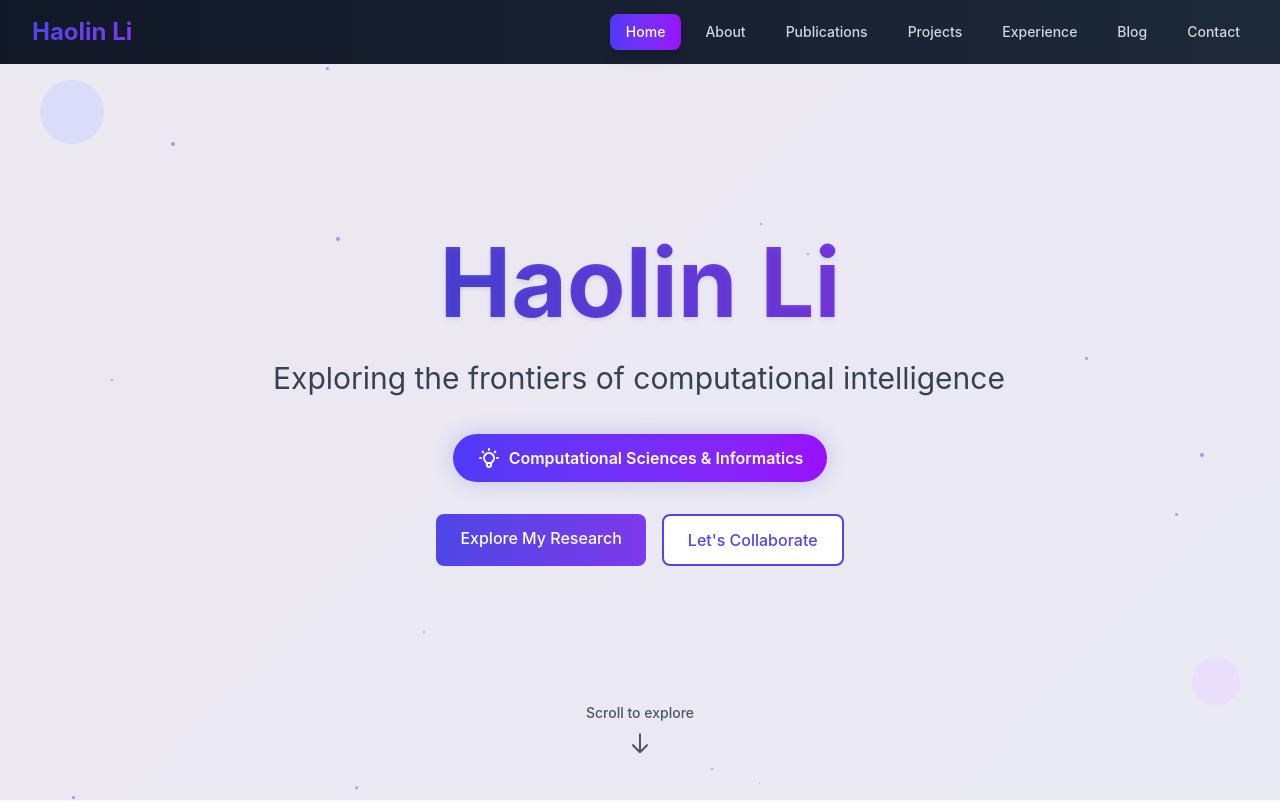
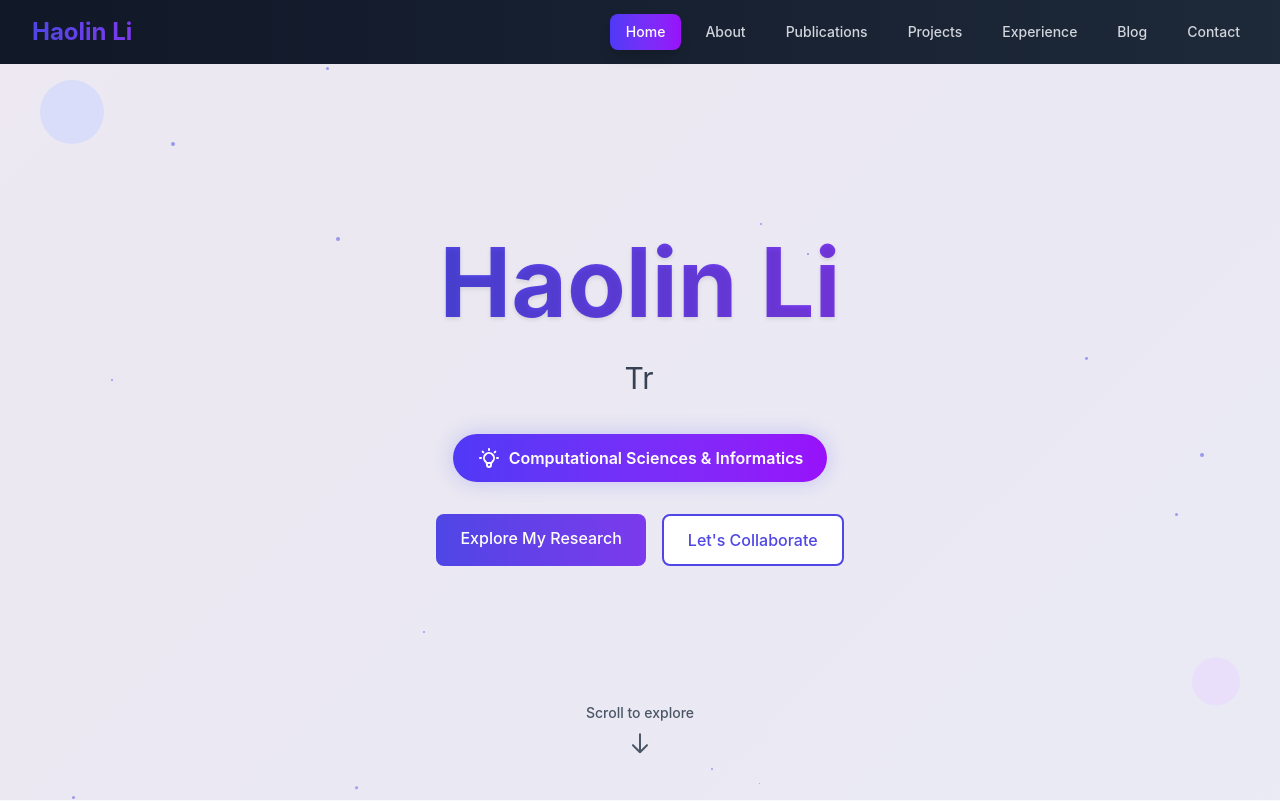
Before and after one commit to JamesLi128/Haolin-Li, a React (Vite) app: page / in a window 1280 px wide. Shown: the top 801 px of the page. Built offline with nearby package versions, Linux system fonts and the light colour scheme.

Commit message:
changed taglines at HomePage

```diff
--- a/src/pages/HomePage.jsx
+++ b/src/pages/HomePage.jsx
@@ -22,10 +22,10 @@ const HomePage = () => {
   // Typewriter effect for the tagline
   useEffect(() => {
     const taglines = [
-      "Exploring the frontiers of computational intelligence",
-      "Decoding complex networks with AI",
-      "Building the future of machine learning",
-      "Where data meets discovery",
+      "Do something interesting",
+      "Try cool stuffs",
+      "Make an impact",
+      "Get some sleep 🥱"
     ];
 
     let currentIndex = 0;
```
